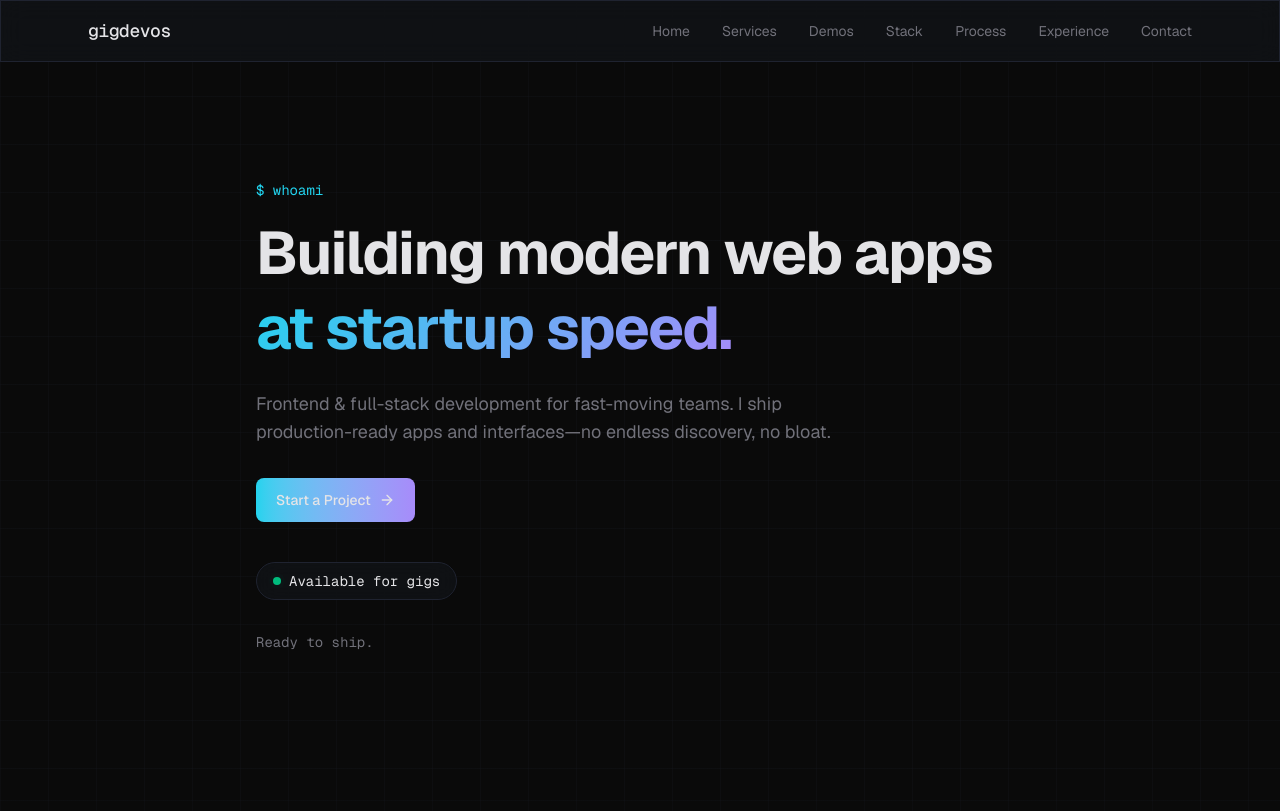
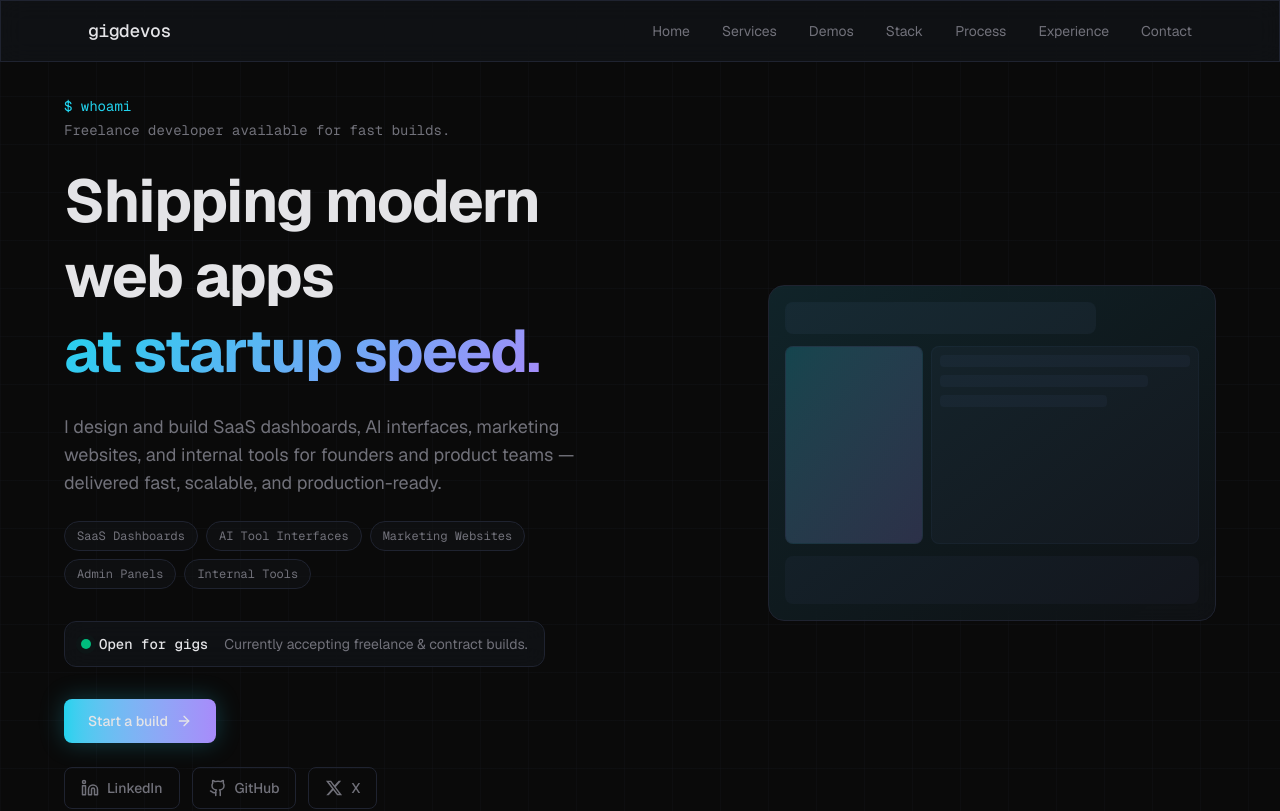
Before and after one commit to dchobarkar/gigdevos, a Next.js app: page / in a window 1280 px wide. Shown: the top 811 px of the page. Built offline with nearby package versions, Linux system fonts and the light colour scheme.

Commit message:
refactor: hero section

```diff
--- a/app/components/Hero.tsx
+++ b/app/components/Hero.tsx
@@ -1,87 +1,199 @@
 "use client";
 
 import { motion } from "framer-motion";
-import { ArrowRight } from "lucide-react";
+import { ArrowRight, Linkedin, Github } from "lucide-react";
 import Link from "next/link";
+
 import { HERO_CONTENT } from "../constants/hero";
+import { CONTACT_LINKS } from "../constants/contact";
+
+function XIcon({ size = 18 }: { size?: number }) {
+  return (
+    <svg
+      xmlns="http://www.w3.org/2000/svg"
+      width={size}
+      height={size}
+      viewBox="0 0 24 24"
+      fill="currentColor"
+      aria-hidden
+    >
+      <path d="M18.244 2.25h3.308l-7.227 8.26 8.502 11.24H16.17l-5.214-6.817L4.99 21.75H1.68l7.73-8.835L1.254 2.25H8.08l4.713 6.231zm-1.161 17.52h1.833L7.084 4.126H5.117z" />
+    </svg>
+  );
+}
+
+const PLATFORM_ICONS = {
+  linkedin: Linkedin,
+  github: Github,
+  x: XIcon,
+} as const;
 
 export default function Hero() {
   return (
     <section
       id="hero"
       className="relative min-h-screen flex flex-col justify-center px-6 pt-24 pb-16 grid-overlay"
+      aria-label="Hero"
     >
-      <div className="mx-auto max-w-3xl w-full">
-        <motion.p
+      <div className="mx-auto w-full max-w-6xl">
+        <div className="grid lg:grid-cols-2 gap-12 lg:gap-16 items-center">
+          {/* Left column — content */}
+          <div className="flex flex-col">
+            {/* Terminal intro */}
+            <motion.div
               initial={{ opacity: 0, y: 10 }}
               animate={{ opacity: 1, y: 0 }}
-          transition={{ duration: 0.5 }}
-          className="font-mono text-sm text-[var(--accent-cyan)] mb-4"
+              transition={{ duration: 0.4 }}
+              className="font-mono text-sm mb-6"
             >
-          {HERO_CONTENT.terminalPrompt}
-        </motion.p>
+              <p className="text-[var(--accent-cyan)]">
+                {HERO_CONTENT.terminal.command}
+              </p>
+              <p className="text-[var(--muted)] mt-1">
+                {HERO_CONTENT.terminal.output}
+                <span className="cursor-blink" aria-hidden />
+              </p>
+            </motion.div>
 
+            {/* Headline — two lines */}
             <motion.h1
               initial={{ opacity: 0, y: 16 }}
               animate={{ opacity: 1, y: 0 }}
-          transition={{ duration: 0.5, delay: 0.1 }}
-          className="text-4xl sm:text-5xl md:text-6xl font-bold tracking-tight text-[var(--foreground)] leading-tight"
+              transition={{ duration: 0.4, delay: 0.08 }}
+              className="text-4xl sm:text-5xl lg:text-6xl font-bold tracking-tight text-[var(--foreground)] leading-tight"
             >
-          {HERO_CONTENT.headline.main}{" "}
+              {HERO_CONTENT.headline.line1}
+              <br />
               <span className="gradient-text">
-            {HERO_CONTENT.headline.highlight}
+                {HERO_CONTENT.headline.line2}
               </span>
             </motion.h1>
 
+            {/* Supporting subtext */}
             <motion.p
               initial={{ opacity: 0, y: 16 }}
               animate={{ opacity: 1, y: 0 }}
-          transition={{ duration: 0.5, delay: 0.2 }}
+              transition={{ duration: 0.4, delay: 0.14 }}
               className="mt-6 text-lg text-[var(--muted)] max-w-xl"
             >
               {HERO_CONTENT.subtext}
             </motion.p>
 
+            {/* Capability highlights — pills */}
             <motion.div
-          initial={{ opacity: 0, y: 16 }}
+              initial={{ opacity: 0, y: 12 }}
               animate={{ opacity: 1, y: 0 }}
-          transition={{ duration: 0.5, delay: 0.3 }}
+              transition={{ duration: 0.4, delay: 0.2 }}
+              className="mt-6 flex flex-wrap gap-2"
+            >
+              {HERO_CONTENT.capabilityHighlights.map((label) => (
+                <span
+                  key={label}
+                  className="inline-flex rounded-full border border-[var(--border)] bg-[var(--card)]/60 px-3 py-1.5 font-mono text-xs text-[var(--muted)]"
+                >
+                  {label}
+                </span>
+              ))}
+            </motion.div>
+
+            {/* Availability badge */}
+            <motion.div
+              initial={{ opacity: 0 }}
+              animate={{ opacity: 1 }}
+              transition={{ duration: 0.4, delay: 0.28 }}
+              className="mt-8 inline-flex flex-col sm:flex-row sm:items-center gap-2 sm:gap-4 rounded-xl border border-[var(--border)] px-4 py-3 glass-card w-fit"
+            >
+              <div className="flex items-center gap-2">
+                <span className="relative flex h-2.5 w-2.5" aria-hidden>
+                  <span className="absolute inline-flex h-full w-full animate-ping rounded-full bg-emerald-400 opacity-75" />
+                  <span className="relative inline-flex h-2.5 w-2.5 rounded-full bg-emerald-500" />
+                </span>
+                <span className="font-mono text-sm font-medium text-[var(--foreground)]">
+                  {HERO_CONTENT.availability.badge}
+                </span>
+              </div>
+              <span className="text-sm text-[var(--muted)]">
+                {HERO_CONTENT.availability.note}
+              </span>
+            </motion.div>
+
+            {/* Primary CTA */}
+            <motion.div
+              initial={{ opacity: 0, y: 12 }}
+              animate={{ opacity: 1, y: 0 }}
+              transition={{ duration: 0.4, delay: 0.34 }}
               className="mt-8"
             >
               <Link
-            href={HERO_CONTENT.cta.href}
-            className="inline-flex items-center gap-2 rounded-lg bg-gradient-to-r from-[var(--accent-cyan)] to-[var(--accent-purple)] px-5 py-3 text-sm font-medium text-[var(--cta-text)] hover:opacity-90 transition-opacity"
+                href={HERO_CONTENT.cta.primary.href}
+                className="inline-flex items-center gap-2 rounded-lg bg-gradient-to-r from-[var(--accent-cyan)] to-[var(--accent-purple)] px-6 py-3 text-sm font-medium text-[var(--cta-text)] shadow-[0_0_24px_rgba(34,211,238,0.25)] hover:shadow-[0_0_32px_rgba(34,211,238,0.35)] hover:opacity-95 transition-all duration-200"
+                aria-label="Start a build — go to contact"
               >
-            {HERO_CONTENT.cta.label}
-            <ArrowRight size={16} />
+                {HERO_CONTENT.cta.primary.label}
+                <ArrowRight size={16} aria-hidden />
               </Link>
             </motion.div>
 
+            {/* Secondary CTAs — platform routing (outlined/ghost) */}
             <motion.div
-          initial={{ opacity: 0 }}
-          animate={{ opacity: 1 }}
-          transition={{ duration: 0.5, delay: 0.5 }}
-          className="mt-10 inline-flex items-center gap-2 rounded-full border border-[var(--border)] px-4 py-2 glass-card"
+              initial={{ opacity: 0, y: 12 }}
+              animate={{ opacity: 1, y: 0 }}
+              transition={{ duration: 0.4, delay: 0.4 }}
+              className="mt-6 flex flex-wrap gap-3"
             >
-          <span className="relative flex h-2 w-2">
-            <span className="absolute inline-flex h-full w-full animate-ping rounded-full bg-emerald-400 opacity-75" />
-            <span className="relative inline-flex h-2 w-2 rounded-full bg-emerald-500" />
-          </span>
-          <span className="font-mono text-sm text-[var(--foreground)]">
-            {HERO_CONTENT.availability.badge}
-          </span>
+              {HERO_CONTENT.cta.secondaryPlatforms.map((key) => {
+                const link = CONTACT_LINKS[key];
+                const Icon = PLATFORM_ICONS[key];
+                return (
+                  <a
+                    key={key}
+                    href={link.href}
+                    target="_blank"
+                    rel="noopener noreferrer"
+                    className="inline-flex items-center gap-2 rounded-lg border border-[var(--border)] px-4 py-2.5 text-sm font-medium text-[var(--muted)] hover:border-[var(--accent-cyan)] hover:text-[var(--accent-cyan)] transition-colors"
+                    aria-label={`${link.label} — open in new tab`}
+                  >
+                    {key === "x" ? (
+                      <XIcon size={18} />
+                    ) : (
+                      <Icon size={18} aria-hidden />
+                    )}
+                    {link.label}
+                  </a>
+                );
+              })}
             </motion.div>
+          </div>
 
-        <motion.p
-          initial={{ opacity: 0 }}
-          animate={{ opacity: 1 }}
-          transition={{ duration: 0.5, delay: 0.6 }}
-          className="mt-8 font-mono text-sm text-[var(--muted)]"
+          {/* Right column — visual authority (desktop) / below content (tablet & mobile) */}
+          <motion.div
+            initial={{ opacity: 0, y: 24 }}
+            animate={{ opacity: 1, y: 0 }}
+            transition={{ duration: 0.5, delay: 0.2 }}
+            className="relative flex justify-center lg:justify-end"
           >
-          <span className="cursor-blink">
-            {HERO_CONTENT.availability.status}
-          </span>
-        </motion.p>
+            <div
+              className="relative w-full max-w-md aspect-[4/3] rounded-2xl border border-[var(--border)] glass-card overflow-hidden"
+              aria-hidden
+            >
+              {/* Abstract dashboard / UI mock — no heavy assets */}
+              <div className="absolute inset-0 p-4 flex flex-col gap-3">
+                <div className="h-8 rounded-lg bg-[var(--border)]/40 w-3/4" />
+                <div className="flex gap-2 flex-1">
+                  <div className="w-1/3 rounded-lg bg-gradient-to-br from-[var(--accent-cyan)]/20 to-[var(--accent-purple)]/20 border border-[var(--border)]/50" />
+                  <div className="flex-1 rounded-lg bg-[var(--border)]/30 border border-[var(--border)]/50 flex flex-col gap-2 p-2">
+                    <div className="h-3 rounded bg-[var(--border)]/50 w-full" />
+                    <div className="h-3 rounded bg-[var(--border)]/50 w-5/6" />
+                    <div className="h-3 rounded bg-[var(--border)]/50 w-4/6" />
+                  </div>
+                </div>
+                <div className="h-12 rounded-lg bg-[var(--border)]/30 w-full" />
+              </div>
+              {/* Soft glow */}
+              <div className="absolute -inset-px rounded-2xl bg-gradient-to-br from-[var(--accent-cyan)]/10 to-transparent pointer-events-none" />
+            </div>
+          </motion.div>
+        </div>
       </div>
     </section>
   );
--- a/app/constants/hero.ts
+++ b/app/constants/hero.ts
@@ -1,17 +1,34 @@
+/**
+ * Hero section content — per hero-instructions.md
+ */
 export const HERO_CONTENT = {
-  terminalPrompt: "$ whoami",
+  terminal: {
+    command: "$ whoami",
+    output: "Freelance developer available for fast builds.",
+  },
   headline: {
-    main: "Building modern web apps",
-    highlight: "at startup speed.",
+    line1: "Shipping modern web apps",
+    line2: "at startup speed.",
   },
   subtext:
-    "Frontend & full-stack development for fast-moving teams. I ship production-ready apps and interfaces—no endless discovery, no bloat.",
+    "I design and build SaaS dashboards, AI interfaces, marketing websites, and internal tools for founders and product teams — delivered fast, scalable, and production-ready.",
+  capabilityHighlights: [
+    "SaaS Dashboards",
+    "AI Tool Interfaces",
+    "Marketing Websites",
+    "Admin Panels",
+    "Internal Tools",
+  ],
+  availability: {
+    badge: "Open for gigs",
+    note: "Currently accepting freelance & contract builds.",
+  },
   cta: {
-    label: "Start a Project",
-    href: "#contact",
-  },
-  availability: {
-    badge: "Available for gigs",
-    status: "Ready to ship.",
+    primary: {
+      label: "Start a build",
+      href: "#contact",
+    },
+    /** Platform keys for secondary CTAs — use CONTACT_LINKS in component */
+    secondaryPlatforms: ["linkedin", "github", "x"] as const,
   },
 };
```
Lines whose indentation alone changed are shown as unchanged.
